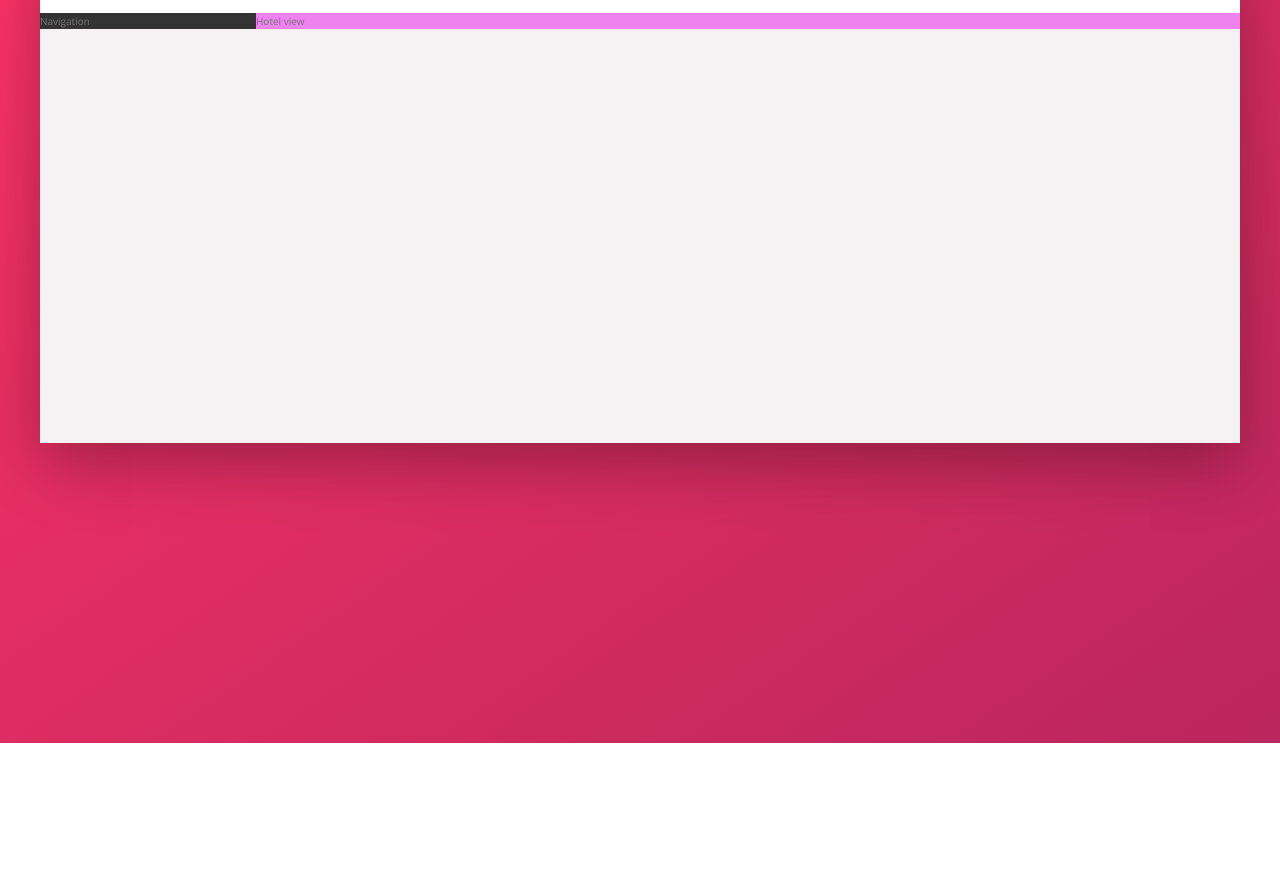
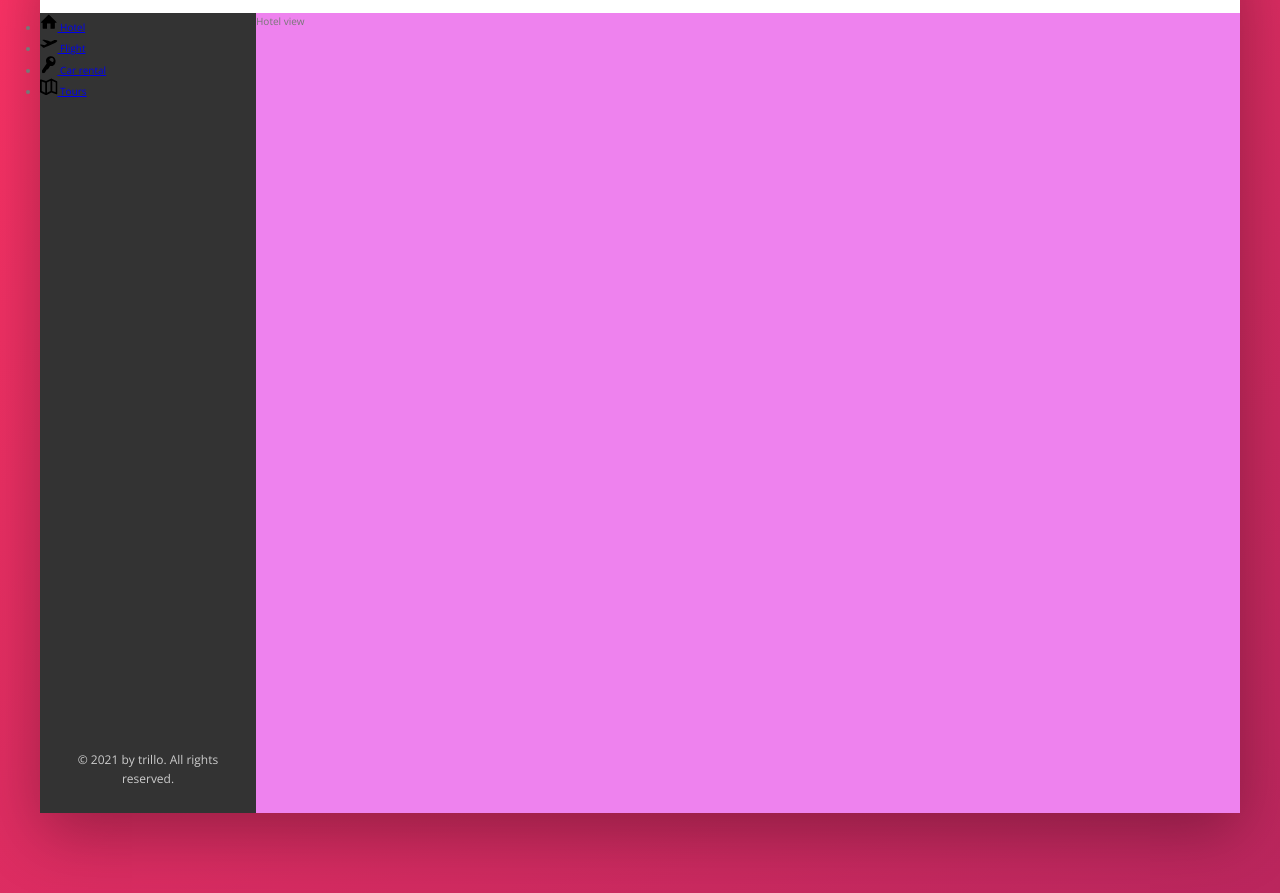
Before and after one commit to Jose1Useche/CSS_Sass_Trillo, a website: page index.html in a window 1280 px wide. Shown: the part 137-1030 px from the top of the page. Before the commit the page ends 880 px from the top, so only its background shows below. Drawn offline with nearby package versions, Linux system fonts and the light colour scheme.

Commit message:
78. Building the Navigation - Part 1

```diff
--- a/index.html
+++ b/index.html
@@ -46,8 +46,46 @@
 
         <div class="content">
             <nav class="sidebar">
-                Navigation
+                <ul class="side-nav">
+                    <li class="side-nav__item">
+                        <a href="#" class="side-nav__link">
+                            <svg class="side-nav__icon">
+                                <use xlink:href="img/sprite.svg#icon-home"></use>
+                            </svg>
+                            <span>Hotel</span>
+                        </a>
+                    </li>
+                    <li class="side-nav__item">
+                        <a href="#" class="side-nav__link">
+                            <svg class="side-nav__icon">
+                                <use xlink:href="img/sprite.svg#icon-aircraft-take-off"></use>
+                            </svg>
+                            <span>Flight</span>
+                        </a>
+                    </li>
+                    <li class="side-nav__item">
+                        <a href="#" class="side-nav__link">
+                            <svg class="side-nav__icon">
+                                <use xlink:href="img/sprite.svg#icon-key"></use>
+                            </svg>
+                            <span>Car rental</span>
+                        </a>
+                    </li>
+                    <li class="side-nav__item">
+                        <a href="#" class="side-nav__link">
+                            <svg class="side-nav__icon">
+                                <use xlink:href="img/sprite.svg#icon-map"></use>
+                            </svg>
+                            <span>Tours</span>
+                        </a>
+                    </li>
+                </ul>
+
+                <div class="legal">
+                    &copy; 2021 by trillo. All rights reserved.
+                </div>
             </nav>
+
             <main class="hotel-view">
                 Hotel view
             </main>
--- a/sass/_components.scss
+++ b/sass/_components.scss
@@ -113,3 +113,31 @@
         margin-right: 1rem;
     }
 }
+
+///////////////////////////////////////
+//SIDE NAVIGATION
+
+.side-nav {
+    &__item {
+
+    }
+
+    &__link {
+
+    }
+
+    &__icon {
+        width: 1.75rem;
+        height: 1.75rem;
+    }
+}
+
+///////////////////////////////////////
+//LEGAL TEXT
+
+.legal {
+    font-size: 1.2rem;
+    color: var(--color-grey-light-4);
+    text-align: center;
+    padding: 2.5rem;
+}
--- a/sass/_layout.scss
+++ b/sass/_layout.scss
@@ -25,10 +25,15 @@
     background-color: var(--color-grey-dark-1);
 
     flex: 0 0 18%; // [ <'flex-grow'> <'flex-shrink'>? || <'flex-basis'> ]
+
+    display: flex;
+    flex-direction: column;
+    justify-content: space-between;
 }
 
 .hotel-view {
     background-color: #fff;
     background-color: violet;
+    height: 80rem;
     flex: 1;
 }
```
Also changed, not shown: css/style.css.
